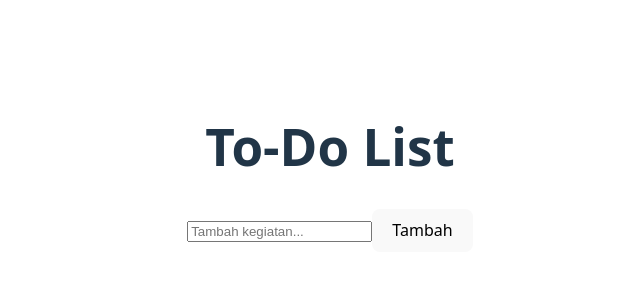
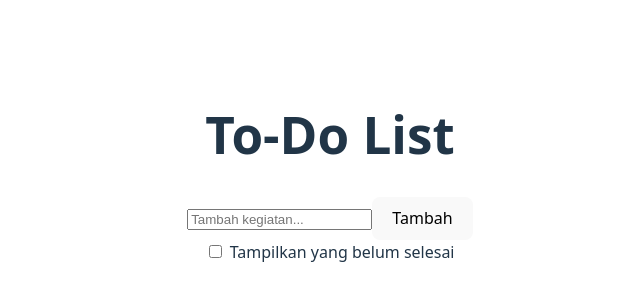
Before and after one commit to TiyoSA/Todo-List, a Vue app: page / in a window 1280 px wide. Shown: the part 224-524 px from the top of the page, without its empty margins (310-950 px from the left). Built offline with nearby package versions, Linux system fonts and the light colour scheme.

Commit message:
menambahkan fitur filter untuk menampilkan hanya todo yang belum selesai

```diff
--- a/src/App.vue
+++ b/src/App.vue
@@ -7,8 +7,15 @@
       <button type="submit">Tambah</button>
     </form>
 
+    <div class="filter">
+      <label>
+        <input type="checkbox" v-model="filterIncomplete" />
+        Tampilkan yang belum selesai
+      </label>
+    </div>
+
     <ul class="todo-table">
-      <li v-for="(todo, index) in todos" :key="index" :class="{ done: todo.done }">
+      <li v-for="(todo, index) in filteredTodos" :key="index" :class="{ done: todo.done }">
         <div class="col-checkbox">
           <input type="checkbox" v-model="todo.done" />
         </div>
@@ -21,10 +28,11 @@
 </template>
 
 <script setup>
-import { ref } from 'vue'
+import { ref, computed } from 'vue'
 
 const newTodo = ref('')
 const todos = ref([])
+const filterIncomplete = ref(false)
 
 function addTodo() {
   if (newTodo.value.trim() !== '') {
@@ -32,4 +40,10 @@ function addTodo() {
     newTodo.value = ''
   }
 }
+
+const filteredTodos = computed(() => {
+  return filterIncomplete.value
+    ? todos.value.filter(todo => !todo.done)
+    : todos.value
+})
 </script>
```
